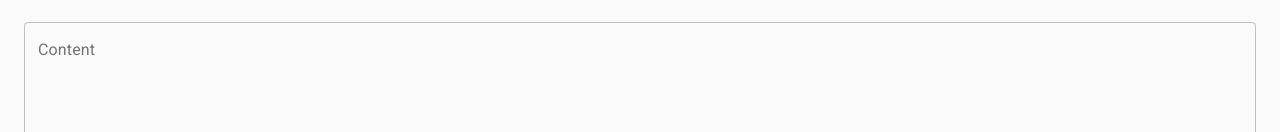
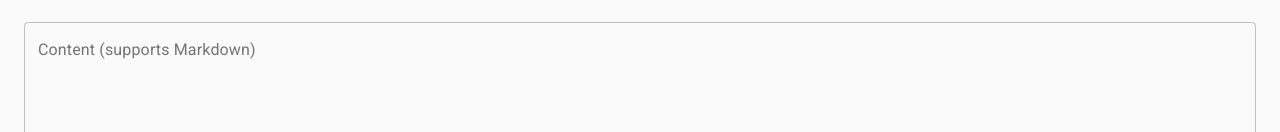
Before and after one commit to ALMSIVI/exteractive, a React app in the folder client/: page /story/1 in a window 1280 px wide. Shown: the part 448-580 px from the top of the page. Built offline with nearby package versions, Linux system fonts and the light colour scheme; no server answers.

Commit message:
Client: Added react-markdown support

```diff
--- a/client/package.json
+++ b/client/package.json
@@ -53,6 +53,7 @@
     "date-fns": "^2.16.1",
     "react": "^16.13.1",
     "react-dom": "^16.13.1",
+    "react-markdown": "^4.3.1",
     "react-router-dom": "^5.2.0"
   }
 }
--- a/client/src/components/AddStoryForm.tsx
+++ b/client/src/components/AddStoryForm.tsx
@@ -48,7 +48,7 @@ const AddStoryForm = ({ parent }: AddStoryFormProps) => {
                 onChange={e => setTitle(e.target.value)}
             />
             <TextField
-                label="Content"
+                label="Content (supports Markdown)"
                 variant="outlined"
                 fullWidth
                 margin="normal"
--- a/client/src/components/EditStoryForm.tsx
+++ b/client/src/components/EditStoryForm.tsx
@@ -45,7 +45,7 @@ const EditStoryForm = ({ story }: EditStoryFormProps) => {
                 onChange={e => setTitle(e.target.value)}
             />
             <TextField
-                label="Content"
+                label="Content (supports Markdown)"
                 variant="outlined"
                 fullWidth
                 margin="normal"
--- a/client/src/components/StoryBoard.tsx
+++ b/client/src/components/StoryBoard.tsx
@@ -1,6 +1,7 @@
 import React from 'react'
 import { CircularProgress, Paper, Typography } from '@material-ui/core'
 import { makeStyles, createStyles } from '@material-ui/core/styles'
+import ReactMarkdown from 'react-markdown'
 import { Story } from '../types/stories.types'
 import TimeAgo from './TimeAgo'
 
@@ -38,9 +39,7 @@ const StoryBoard = ({ story, loading }: StoryBoardProps) => {
                     <TimeAgo timestamp={story.date} />
                 </div>
                 <main>
-                    {story.text.split(/\n+/).map((paragraph, index) => (
-                        <p key={index}>{paragraph}</p>
-                    ))}
+                    <ReactMarkdown source={story.text} />
                 </main>
             </article>
         )
```
Also changed, not shown: 1 other file (tests, documents, lock files or other folders).
